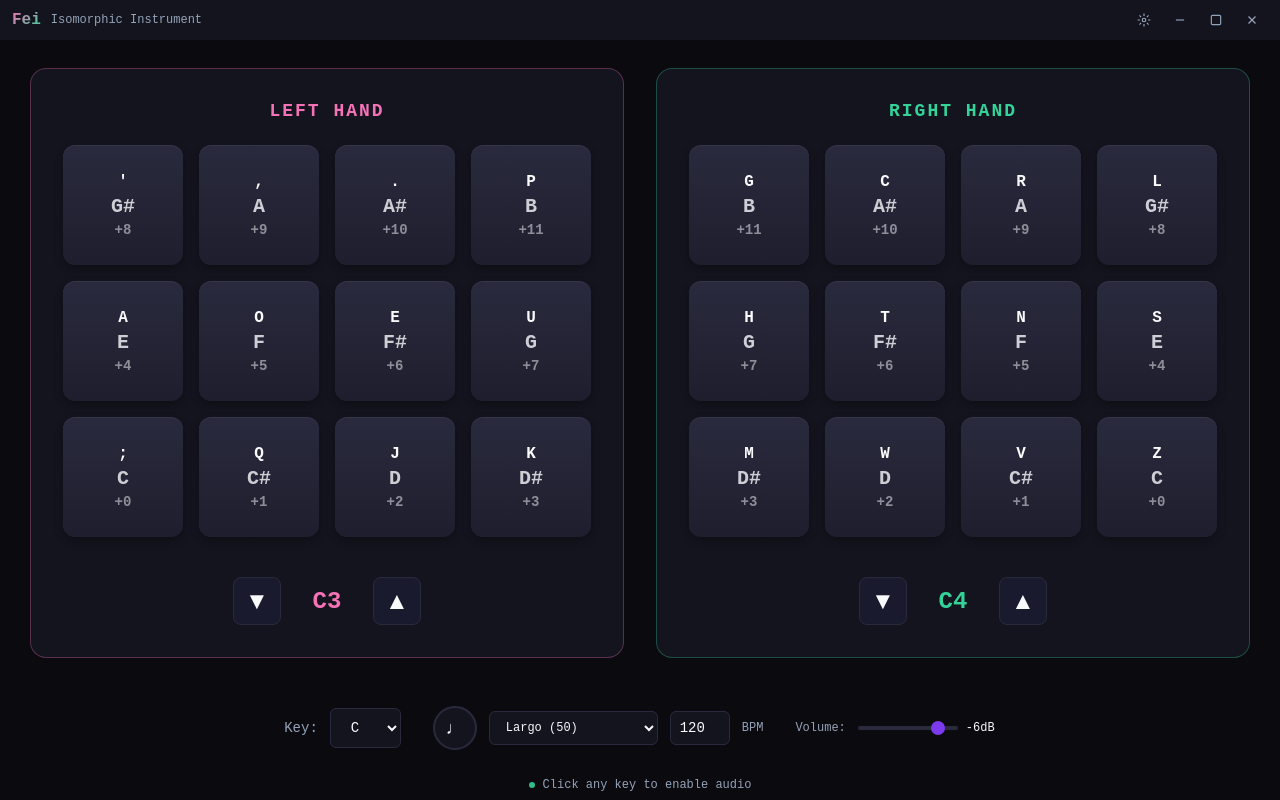
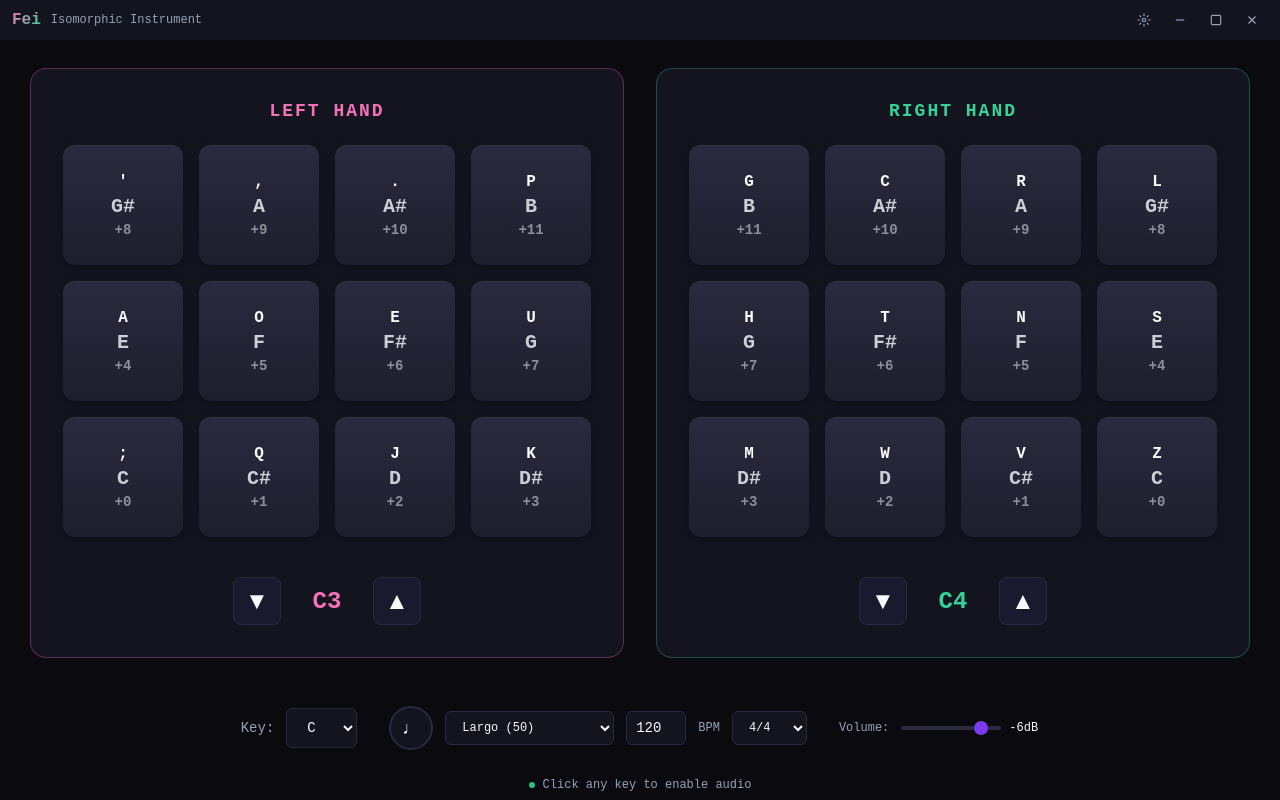
Before and after one commit to ArturMoczulski/fei, a React (Vite) app: page / in a window 1280 px wide. Built offline with nearby package versions, Linux system fonts and the light colour scheme.

Commit message:
Fix metronome time signature switching, ensure positive BPM

```diff
--- a/src/renderer/audio/MetronomeAudioEngine.ts
+++ b/src/renderer/audio/MetronomeAudioEngine.ts
@@ -1,4 +1,9 @@
 import * as Tone from 'tone';
+
+export type TimeSignature = {
+  numerator: number;
+  denominator: number;
+};
 
 class MetronomeAudioEngine {
   private clickSynth: Tone.Synth | null = null;
@@ -6,6 +11,7 @@ class MetronomeAudioEngine {
   private sequence: Tone.Sequence | null = null;
   private isRunning: boolean = false;
   private bpm: number = 120;
+  private timeSignature: TimeSignature = { numerator: 4, denominator: 4 };
   private currentBeat: number = 0;
 
   async init(): Promise<void> {
@@ -24,12 +30,19 @@ class MetronomeAudioEngine {
     this.accentSynth.volume.value = -5;
   }
 
-  start(bpm: number): void {
+  start(bpm: number, timeSignature?: TimeSignature): void {
     if (this.isRunning) return;
-    this.bpm = bpm;
+    this.bpm = Math.max(20, bpm);
+    if (timeSignature) {
+      this.timeSignature = timeSignature;
+    }
     this.currentBeat = 0;
 
-    Tone.Transport.bpm.value = bpm;
+    Tone.Transport.stop();
+    Tone.Transport.cancel();
+    Tone.Transport.bpm.value = this.bpm;
+
+    const beats = Array.from({ length: this.timeSignature.numerator }, (_, i) => i);
 
     this.sequence = new Tone.Sequence(
       (time, beat) => {
@@ -39,7 +52,7 @@ class MetronomeAudioEngine {
           this.clickSynth?.triggerAttackRelease('C4', '32n', time);
         }
       },
-      [0, 1, 2, 3],
+      beats,
       '16n'
     );
 
@@ -66,8 +79,20 @@ class MetronomeAudioEngine {
     Tone.Transport.bpm.value = bpm;
   }
 
+  setTimeSignature(timeSignature: TimeSignature): void {
+    this.timeSignature = timeSignature;
+    if (this.isRunning) {
+      this.stop();
+      this.start(this.bpm, this.timeSignature);
+    }
+  }
+
   getBpm(): number {
     return this.bpm;
+  }
+
+  getTimeSignature(): TimeSignature {
+    return this.timeSignature;
   }
 
   getIsRunning(): boolean {
--- a/src/renderer/components/Metronome.tsx
+++ b/src/renderer/components/Metronome.tsx
@@ -1,5 +1,5 @@
 import React, { useState, useEffect } from 'react';
-import { metronomeAudioEngine } from '../audio/MetronomeAudioEngine';
+import { metronomeAudioEngine, TimeSignature } from '../audio/MetronomeAudioEngine';
 
 interface MetronomeProps {
   visible: boolean;
@@ -15,9 +15,21 @@ const TEMPO_PRESETS = [
   { label: 'Prestissimo', value: 180 },
 ];
 
+const TIME_SIGNATURES: TimeSignature[] = [
+  { numerator: 2, denominator: 4 },
+  { numerator: 3, denominator: 4 },
+  { numerator: 4, denominator: 4 },
+  { numerator: 5, denominator: 4 },
+  { numerator: 6, denominator: 8 },
+  { numerator: 7, denominator: 8 },
+  { numerator: 9, denominator: 8 },
+  { numerator: 12, denominator: 8 },
+];
+
 function Metronome({ visible }: MetronomeProps) {
   const [isRunning, setIsRunning] = useState(false);
   const [bpm, setBpm] = useState(120);
+  const [timeSignature, setTimeSignature] = useState<TimeSignature>({ numerator: 4, denominator: 4 });
 
   useEffect(() => {
     metronomeAudioEngine.init();
@@ -29,7 +41,7 @@ function Metronome({ visible }: MetronomeProps) {
       metronomeAudioEngine.stop();
       setIsRunning(false);
     } else {
-      metronomeAudioEngine.start(bpm);
+      metronomeAudioEngine.start(bpm, timeSignature);
       setIsRunning(true);
     }
   };
@@ -40,7 +52,7 @@ function Metronome({ visible }: MetronomeProps) {
     metronomeAudioEngine.setBpm(newBpm);
     if (isRunning) {
       metronomeAudioEngine.stop();
-      metronomeAudioEngine.start(newBpm);
+      metronomeAudioEngine.start(newBpm, timeSignature);
     }
   };
 
@@ -48,6 +60,13 @@ function Metronome({ visible }: MetronomeProps) {
     const newBpm = Math.min(240, Math.max(20, Number(e.target.value)));
     setBpm(newBpm);
     metronomeAudioEngine.setBpm(newBpm);
+  };
+
+  const handleTimeSignatureChange = (e: React.ChangeEvent<HTMLSelectElement>) => {
+    const [num, denom] = e.target.value.split('/').map(Number);
+    const newTimeSignature: TimeSignature = { numerator: num, denominator: denom };
+    setTimeSignature(newTimeSignature);
+    metronomeAudioEngine.setTimeSignature(newTimeSignature);
   };
 
   if (!visible) return null;
@@ -83,6 +102,18 @@ function Metronome({ visible }: MetronomeProps) {
         max={240}
       />
       <span className="metronome-bpm-label">BPM</span>
+
+      <select
+        className="metronome-time-signature-select"
+        value={`${timeSignature.numerator}/${timeSignature.denominator}`}
+        onChange={handleTimeSignatureChange}
+      >
+        {TIME_SIGNATURES.map(ts => (
+          <option key={`${ts.numerator}/${ts.denominator}`} value={`${ts.numerator}/${ts.denominator}`}>
+            {ts.numerator}/{ts.denominator}
+          </option>
+        ))}
+      </select>
     </div>
   );
 }
--- a/src/renderer/styles/index.css
+++ b/src/renderer/styles/index.css
@@ -502,3 +502,20 @@ body {
   font-size: 12px;
   color: var(--text-muted);
 }
+
+.metronome-time-signature-select {
+  padding: 8px 12px;
+  border-radius: 6px;
+  border: 1px solid var(--border);
+  background: var(--surface);
+  color: var(--text);
+  font-family: 'JetBrains Mono', monospace;
+  font-size: 12px;
+  cursor: pointer;
+  outline: none;
+}
+
+.metronome-time-signature-select:hover,
+.metronome-time-signature-select:focus {
+  border-color: var(--primary);
+}
```
